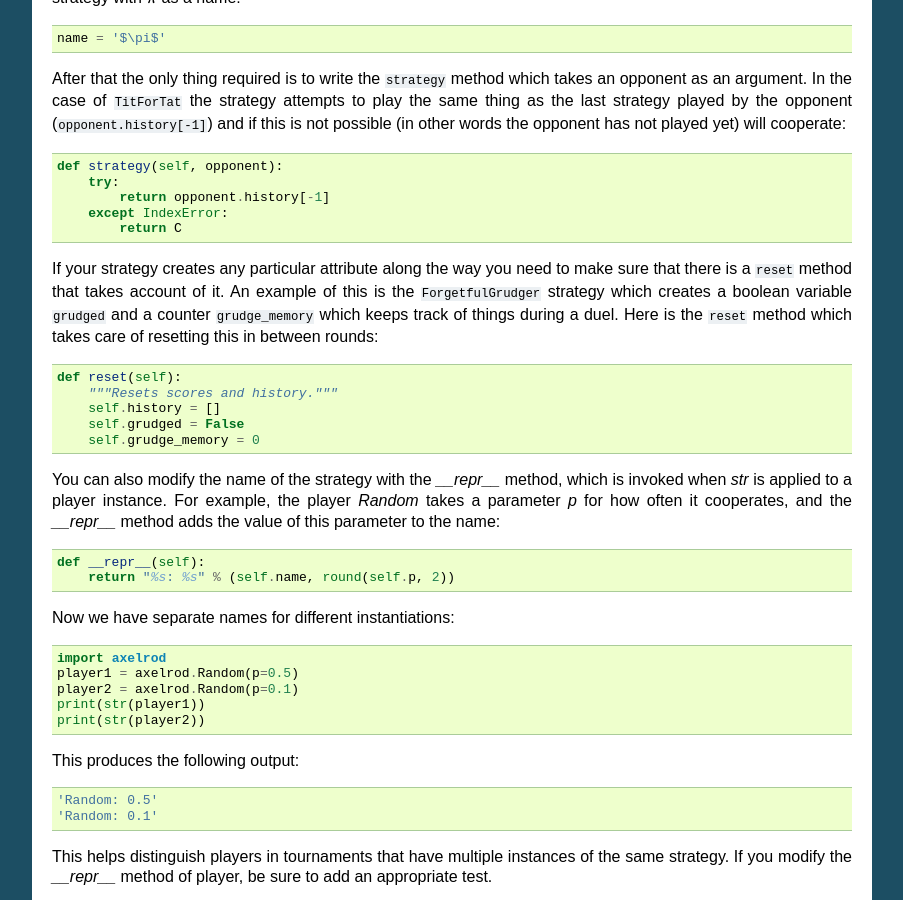
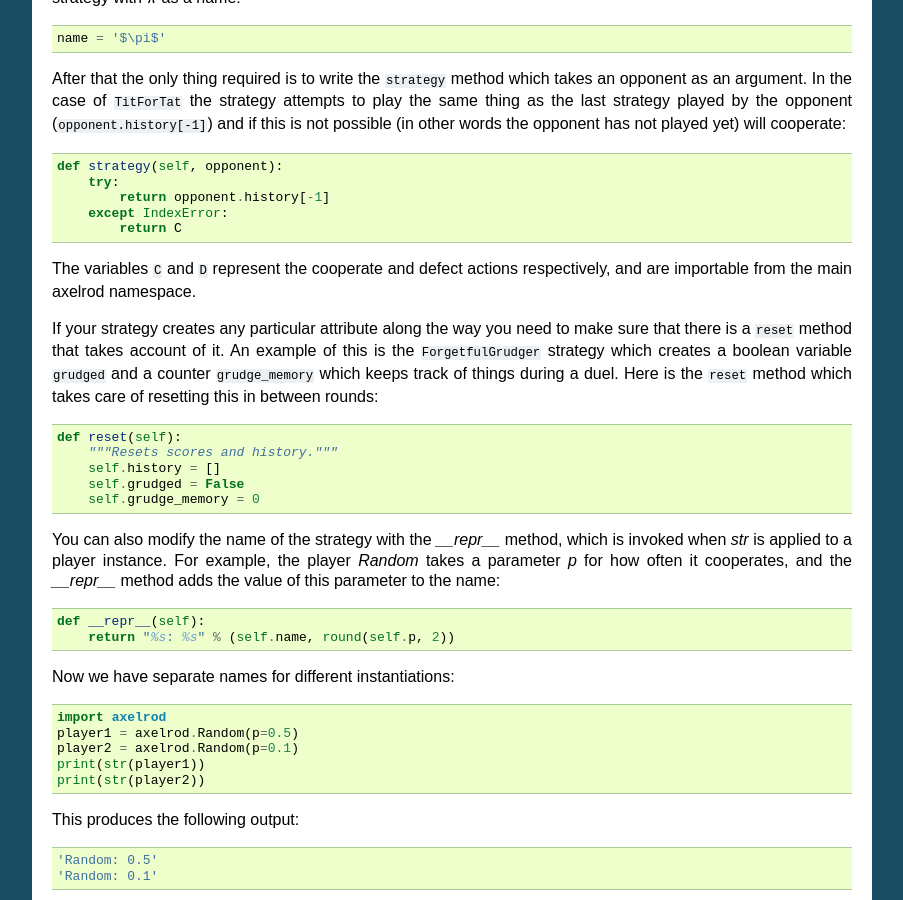
Before and after one commit to Axelrod-Python/Axelrod, a Sphinx documentation site: the page built from docs/contributing.rst, in a window 1280 px wide and 900 px high, scrolled down 1912 px. Shown: the whole window, without its empty margins (198-1101 px from the left). Built offline with Sphinx 7.4.7, drawn with Linux system fonts in a browser that asks for light colours.

Commit message:
adding docs about Actions

```diff
--- a/docs/contributing.rst
+++ b/docs/contributing.rst
@@ -112,6 +112,8 @@ opponent has not played yet) will cooperate::
             return opponent.history[-1]
         except IndexError:
             return C
+
+The variables :code:`C` and :code:`D` represent the cooperate and defect actions respectively, and are importable from the main axelrod namespace.
 
 If your strategy creates any particular attribute along the way you need to make
 sure that there is a :code:`reset` method that takes account of it.  An example
```
